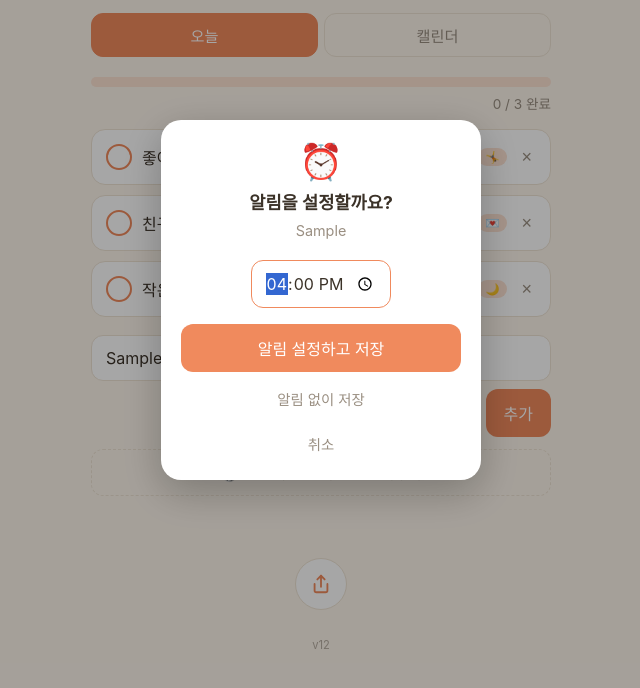
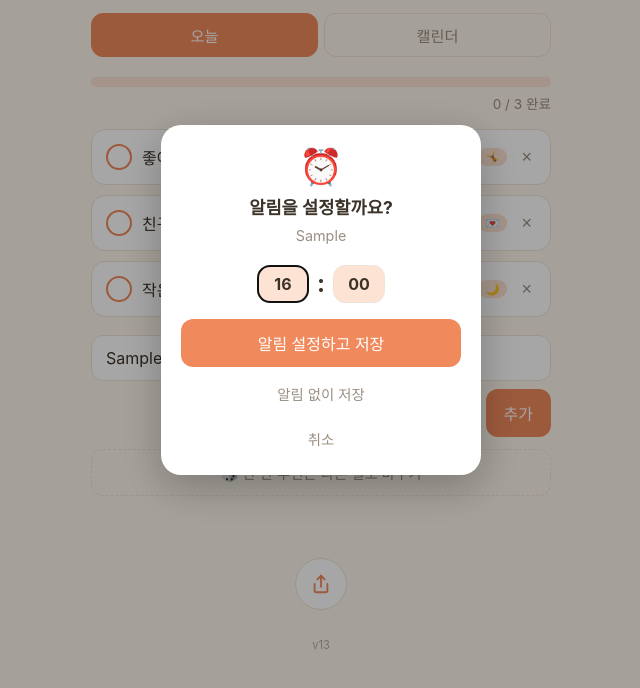
Before and after one commit to Amerikwano/trivial-plan, a plain HTML site: page index.html in a window 1280 px wide. Both pictures are taken after typing "Sample" into the empty fields and a click on the button "추가". Shown: the part 100-788 px from the top of the page, without its empty margins (319-959 px from the left). Drawn offline with Linux system fonts and the light colour scheme.

Commit message:
알림 시간을 시계 대신 시·분 숫자로 고르기 (v13)
Co-Authored-By: Claude Opus 5.5 <noreply@anthropic.com>

```diff
--- a/index.html
+++ b/index.html
@@ -213,7 +213,15 @@
   .tag-btn { border: none; cursor: pointer; font-family: inherit; line-height: 1.5; }
   .tag-btn:hover { filter: brightness(0.96); }
   .tag-btn.empty { opacity: .55; }
-  .remind-input { display: block; margin: 0 auto 16px; font-size: 1.2rem; }
+  /* 알림 시간: 시·분 숫자 고르기 (시계 모양 대신) */
+  .time-pick { display: flex; align-items: center; justify-content: center; gap: 8px; margin: 0 auto 16px; }
+  .time-pick select {
+    font-size: 1.5rem; font-weight: 700; font-family: inherit;
+    padding: 8px 14px; border-radius: 12px;
+    border: 1px solid var(--line); background: var(--accent-soft); color: var(--ink);
+    text-align: center; text-align-last: center; appearance: none; -webkit-appearance: none;
+  }
+  .time-pick span { font-size: 1.5rem; font-weight: 700; }
   #remindTask { word-break: break-word; }
 
   /* 공유 버튼 (아이콘만, 화면 맨 아래) */
@@ -441,7 +449,11 @@
   <div class="big">⏰</div>
   <h2 id="remindTitle">알림 시간</h2>
   <p id="remindTask"></p>
-  <input type="time" id="remindInput" class="remind-input">
+  <div class="time-pick">
+    <select id="remindHour" aria-label="시"></select>
+    <span>:</span>
+    <select id="remindMin" aria-label="분"></select>
+  </div>
   <div class="actions">
     <button class="btn" id="remindSave" type="button">저장</button>
     <button class="later" id="remindClear" type="button">알림 없애기</button>
@@ -488,7 +500,7 @@ const CATS = window.PLAN_POOL || [];
 const CAT_BY_ID = Object.fromEntries(CATS.map((c) => [c.id, c]));
 const DAILY_COUNT = 3;
 // 고친 뒤 올릴 때 sw.js의 CACHE 버전과 같이 올려주세요. 앱 맨 아래에 보여요.
-const APP_VERSION = "v12";
+const APP_VERSION = "v13";
 const STORE_KEY = "trivial-plan-v1";
 const TIME_RE = /^([01]\d|2[0-3]):[0-5]\d$/;
 const DATE_RE = /^\d{4}-\d{2}-\d{2}$/;
@@ -814,19 +826,31 @@ function askRemindTime(t, isNew = false) {
   const dlg = $("remindDialog");
   $("remindTitle").textContent = isNew ? "알림을 설정할까요?" : "알림 시간";
   $("remindTask").textContent = t.text;
-  $("remindInput").value = t.remind_at || nextHour();
+  setPickedTime(t.remind_at || nextHour());
   $("remindSave").textContent = isNew ? "알림 설정하고 저장" : "저장";
   $("remindClear").textContent = isNew ? "알림 없이 저장" : "알림 없애기";
   $("remindClear").hidden = !isNew && !t.remind_at;
   return new Promise((resolve) => {
     const done = (v) => { dlg.close(); resolve(v); };
-    $("remindSave").onclick = () => done($("remindInput").value || null);
+    $("remindSave").onclick = () => done(pickedTime());
     $("remindClear").onclick = () => done(null);
     $("remindCancel").onclick = () => done(undefined);
     dlg.oncancel = (e) => { e.preventDefault(); done(undefined); };
     dlg.showModal();
   });
 }
+
+/* 시(00~23)·분(00~59) 숫자 목록을 한 번만 만들어 둬요 */
+(function fillTimePick() {
+  for (let h = 0; h < 24; h++) $("remindHour").add(new Option(pad(h), pad(h)));
+  for (let m = 0; m < 60; m++) $("remindMin").add(new Option(pad(m), pad(m)));
+})();
+function setPickedTime(hhmm) {
+  const [h, m] = hhmm.split(":");
+  $("remindHour").value = h;
+  $("remindMin").value = m;
+}
+const pickedTime = () => `${$("remindHour").value}:${$("remindMin").value}`;
 
 /** 지금부터 다음 정각 (예: 14:20 → "15:00") — 알림 창의 기본 시간이에요 */
 function nextHour() {
--- a/sw.js
+++ b/sw.js
@@ -1,6 +1,6 @@
 // 인터넷이 없어도 앱이 열리도록 앱 파일을 폰에 보관해요.
 // 앱을 고친 뒤 다시 올릴 때는 아래 버전 숫자를 하나 올려주세요. 그래야 폰이 새 파일을 받아요.
-const CACHE = "trivial-plan-v12";
+const CACHE = "trivial-plan-v13";
 const FILES = [
   "./",
   "./index.html",
```
